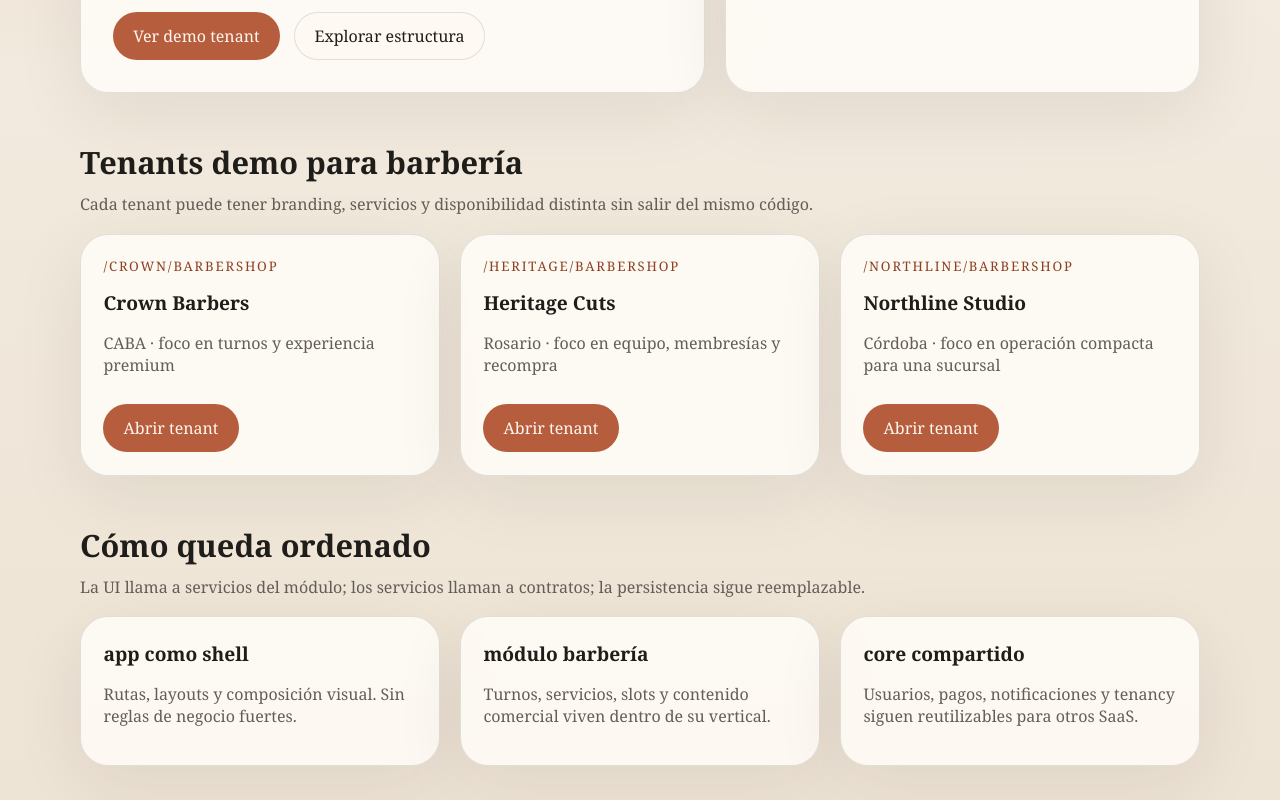
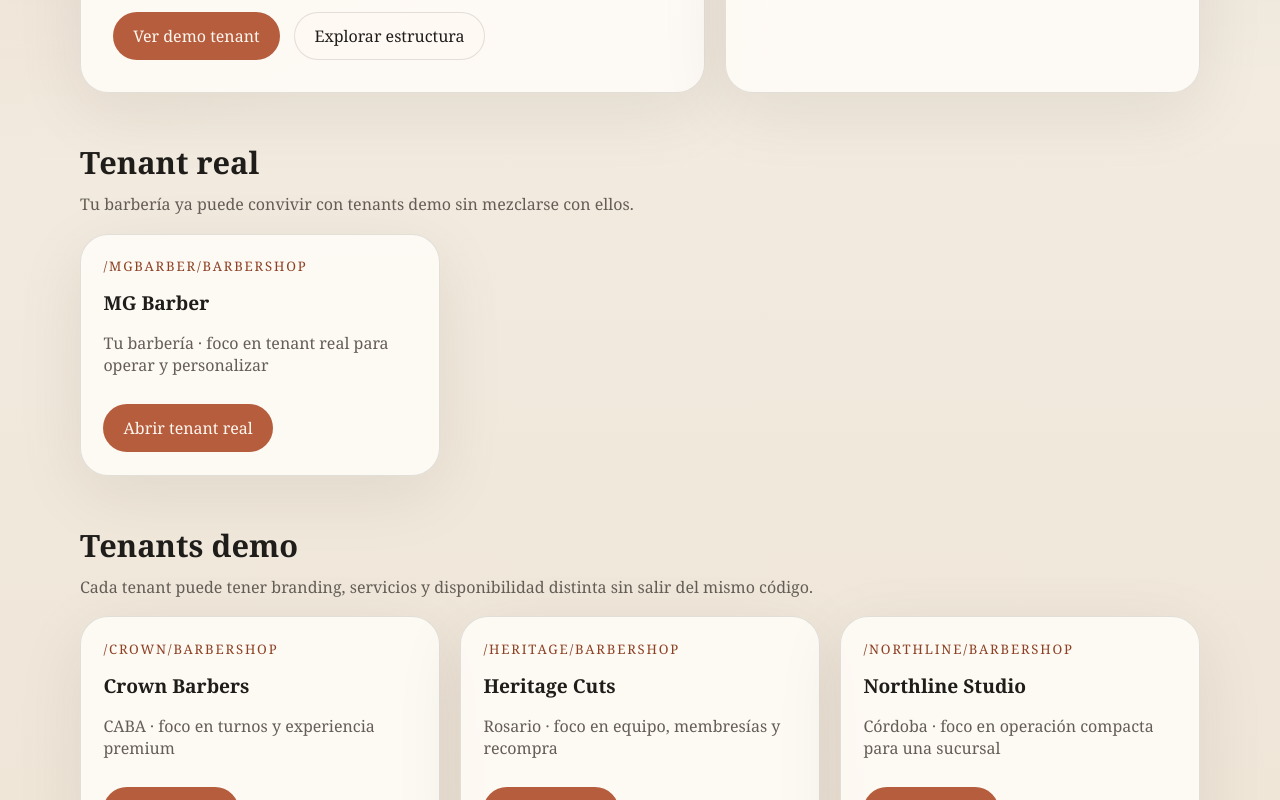
Before and after one commit to marianoasdf/monolito-modular, a Next.js app: page / in a window 1280 px wide. Shown: the part 545-1345 px from the top of the page. Built offline with nearby package versions, Linux system fonts and the light colour scheme.

Commit message:
primer tenant real mgbarber

```diff
--- a/src/app/page.tsx
+++ b/src/app/page.tsx
@@ -1,4 +1,13 @@
 import Link from "next/link";
+
+const realTenants = [
+  {
+    slug: "mgbarber",
+    name: "MG Barber",
+    city: "Tu barbería",
+    focus: "tenant real para operar y personalizar",
+  },
+];
 
 const demoTenants = [
   {
@@ -67,7 +76,31 @@ export default function HomePage(): React.JSX.Element {
 
       <section className="section-heading" id="tenants">
         <div>
-          <h2>Tenants demo para barbería</h2>
+          <h2>Tenant real</h2>
+          <p>Tu barbería ya puede convivir con tenants demo sin mezclarse con ellos.</p>
+        </div>
+      </section>
+
+      <section className="card-grid">
+        {realTenants.map((tenant) => (
+          <article key={tenant.slug} className="feature-card">
+            <p className="eyebrow">/{tenant.slug}/barbershop</p>
+            <h3>{tenant.name}</h3>
+            <p className="muted">
+              {tenant.city} · foco en {tenant.focus}
+            </p>
+            <div className="hero-actions">
+              <Link className="button" href={`/${tenant.slug}/barbershop`}>
+                Abrir tenant real
+              </Link>
+            </div>
+          </article>
+        ))}
+      </section>
+
+      <section className="section-heading">
+        <div>
+          <h2>Tenants demo</h2>
           <p>Cada tenant puede tener branding, servicios y disponibilidad distinta sin salir del mismo código.</p>
         </div>
       </section>
```
Also changed, not shown: prisma/seed.js (+12 -0 lines).
